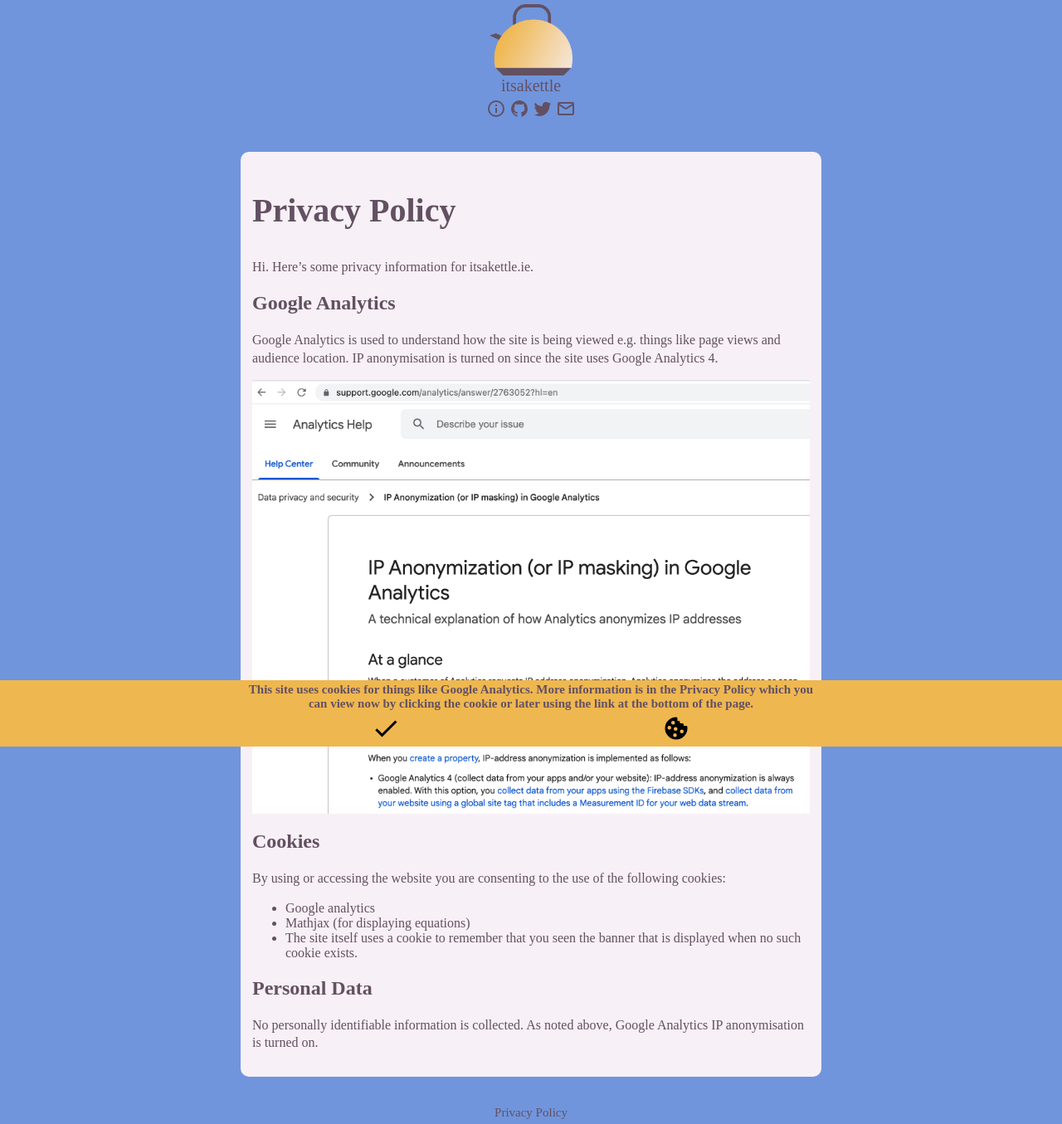
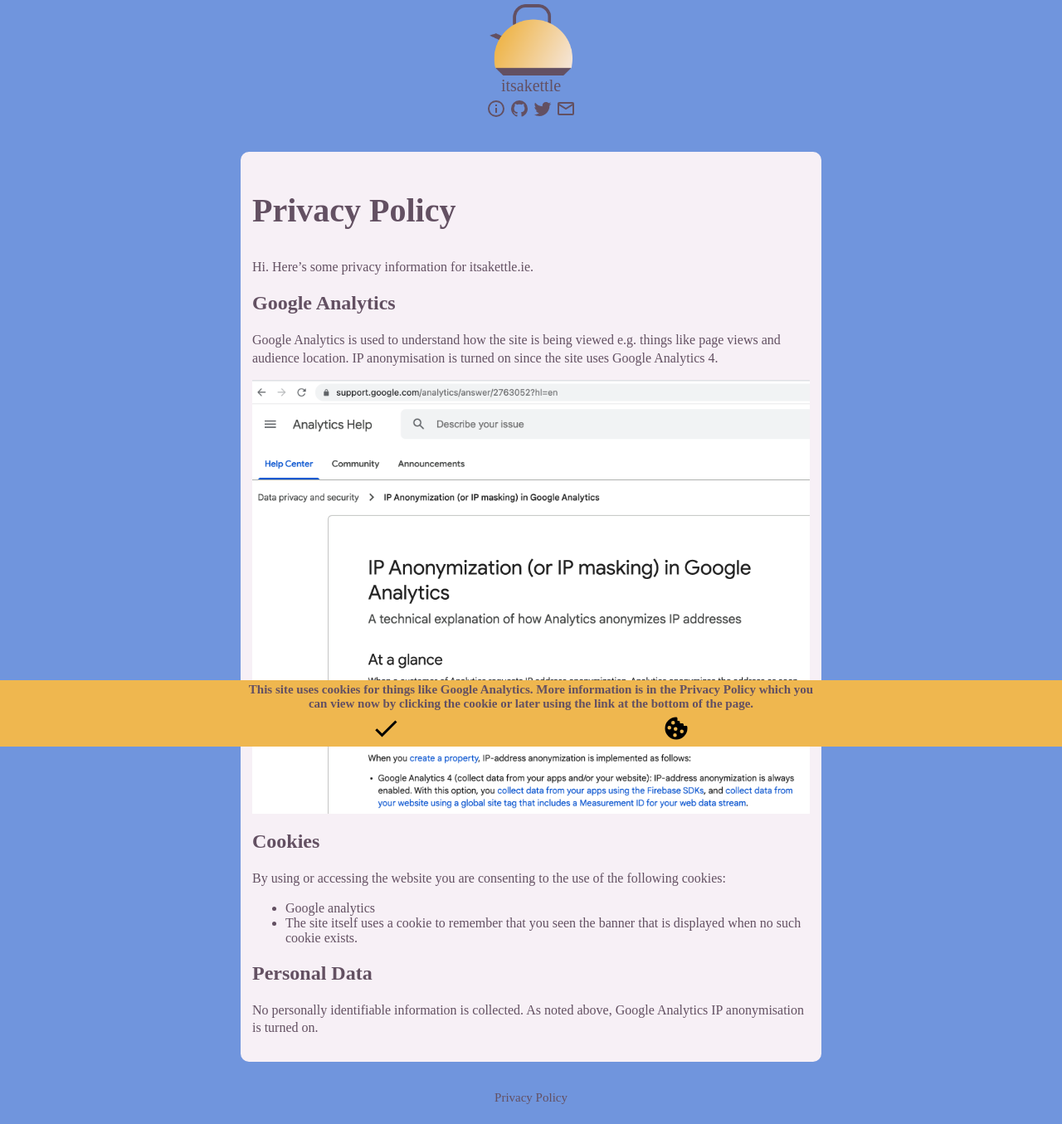
Before and after one commit to itsakettle/itsakettle.github.io, a Jekyll site: the page built from privacy_policy.md, in a window 1280 px wide. Shown: the whole page at 83% size. Built offline with Jekyll 4.4.1, drawn with Linux system fonts in a browser that asks for light colours.

Commit message:
not using mathjax right now

```diff
--- a/privacy_policy.md
+++ b/privacy_policy.md
@@ -18,7 +18,6 @@
 By using or accessing the website you are consenting to the use of the following cookies:
 
 * Google analytics
-* Mathjax (for displaying equations)
 * The site itself uses a cookie to remember that you seen the banner that is displayed when no such cookie exists.
 
 ## Personal Data
```
